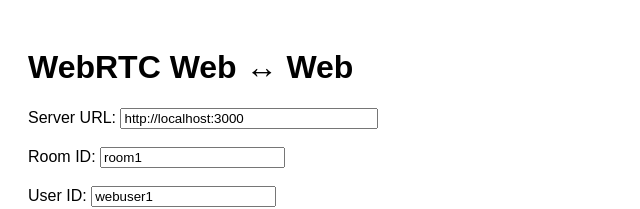
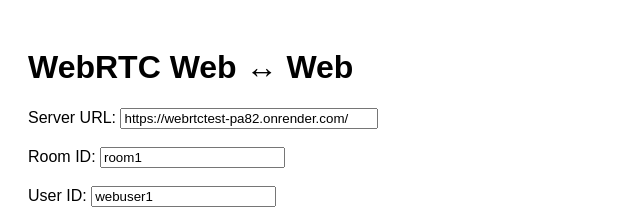
Before and after one commit to akmalswati/webRTCTest, a plain HTML site: page docs/index.html in a window 1280 px wide. Shown: the top 209 px of the page, without its empty margins (0-640 px from the left). Drawn offline with nearby package versions, Linux system fonts and the light colour scheme.

Commit message:
updates aerver

```diff
--- a/docs/index.html
+++ b/docs/index.html
@@ -16,7 +16,7 @@
   <div id="join">
     <label>
       Server URL:
-      <input id="serverUrl" value="http://localhost:3000" style="width: 250px;">
+      <input id="serverUrl" value="https://webrtctest-pa82.onrender.com/" style="width: 250px;">
     </label>
     <br><br>
     <label>
```
Also changed, not shown: 1 other file.
